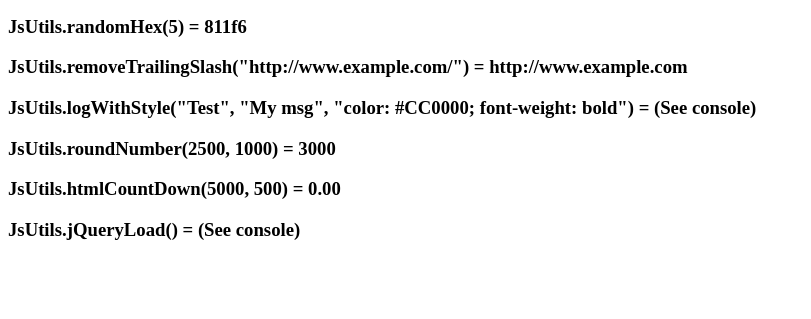
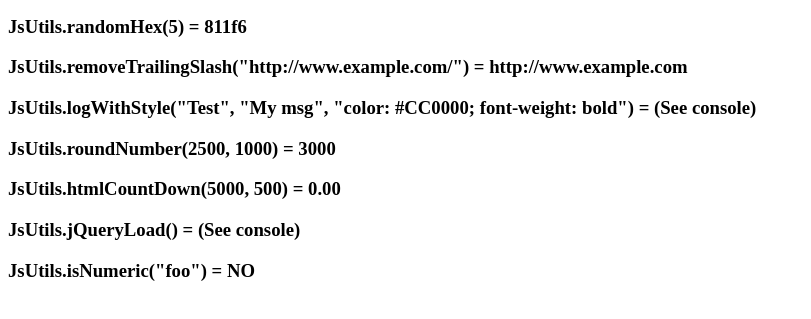
Before and after one commit to tonysamperi/js-utils, a website: page test/index.html in a window 1280 px wide. Shown: the part 105-424 px from the top of the page, without its empty margins (0-811 px from the left). Drawn offline with nearby package versions, Linux system fonts and the light colour scheme.

Commit message:
v 1.0.3
* Added function to check if value is numeric
* Ignored npm-debug.log
* Added test for new function

```diff
--- a/js-utils.js
+++ b/js-utils.js
@@ -43,6 +43,9 @@
 
     var JsUtils = (function () {
         hybridJsUtils = {
+			isNumeric: function(value){
+				return !isNaN(parseInt(value, 10));
+			},
             randomHex: function randomHex(len) {
                 var maxlen = 8;
                 var min = Math.pow(16, Math.min(len, maxlen) - 1);
--- a/test/index.html
+++ b/test/index.html
@@ -26,6 +26,7 @@
     <h3>JsUtils.roundNumber(2500, 1000) = <span id="test5"></span></h3>
     <h3>JsUtils.htmlCountDown(5000, 500) = <span id="test6"></span></h3>
     <h3>JsUtils.jQueryLoad() = (See console)</h3>
+    <h3>JsUtils.isNumeric("foo") = <span id="test7"></span></h3></h3>
 
     <script type="text/javascript">
         var $test1 = document.getElementById("test1");
@@ -33,6 +34,7 @@
         var $test3 = document.getElementById("test3");
         var $test5 = document.getElementById("test5");
         var $test6 = document.getElementById("test6");
+        var $test7 = document.getElementById("test7");
         $test1.innerHTML = JsUtils.randomInt(1, 10);
         $test2.innerHTML = JsUtils.randomHex(5);
         $test3.innerHTML = JsUtils.removeTrailingSlash("http://www.example.com/");
@@ -40,6 +42,7 @@
         $test5.innerHTML = JsUtils.roundNumber(2500, 1000);
         JsUtils.htmlCountDown(5000, 25, $test6);
         JsUtils.jQueryLoad();
+		$test7.innerHTML = JsUtils.isNumeric("foo") ? "YES":"NO";
     </script>
 </main>
 
```
Also changed, not shown: 1 other file.
